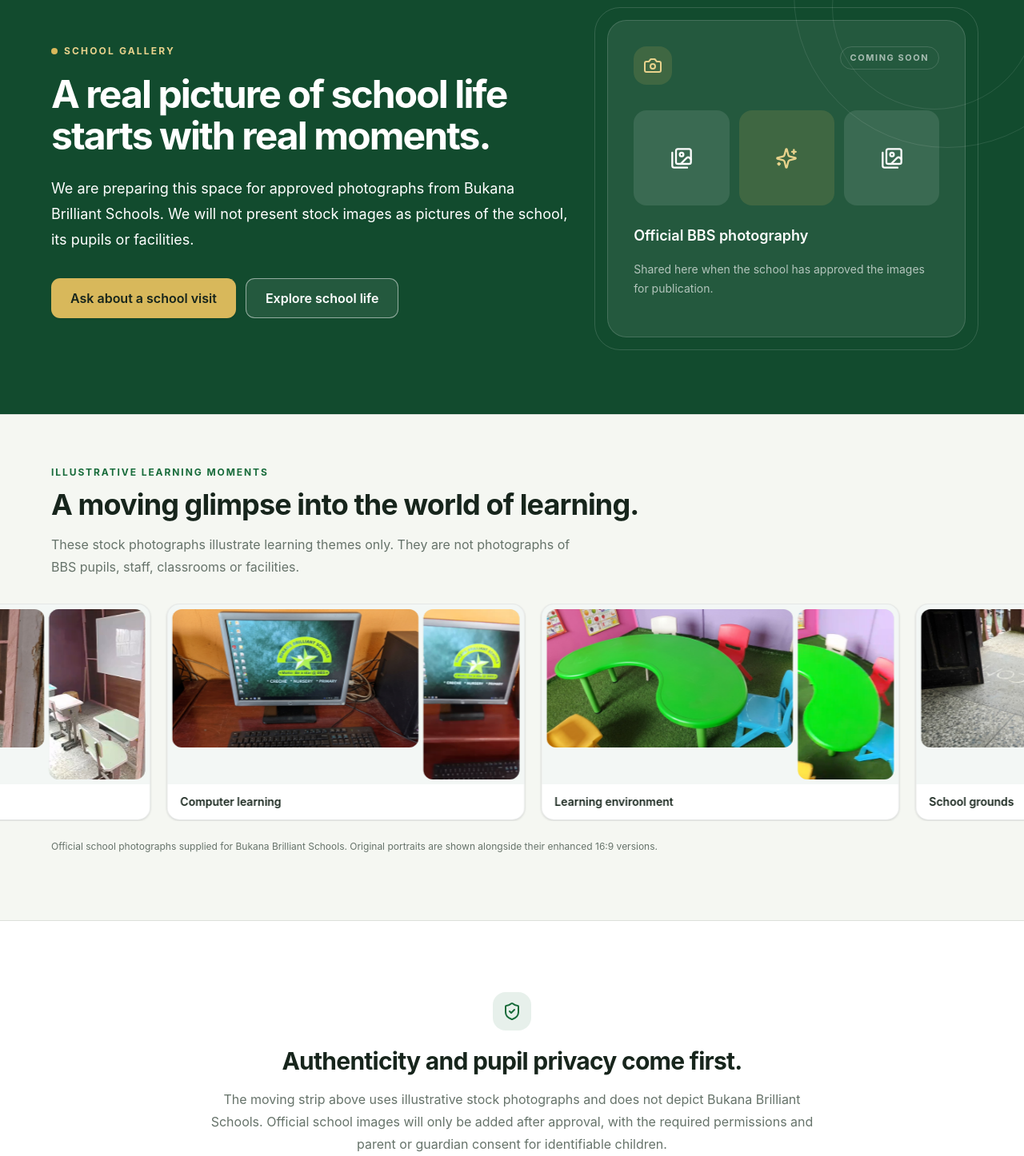
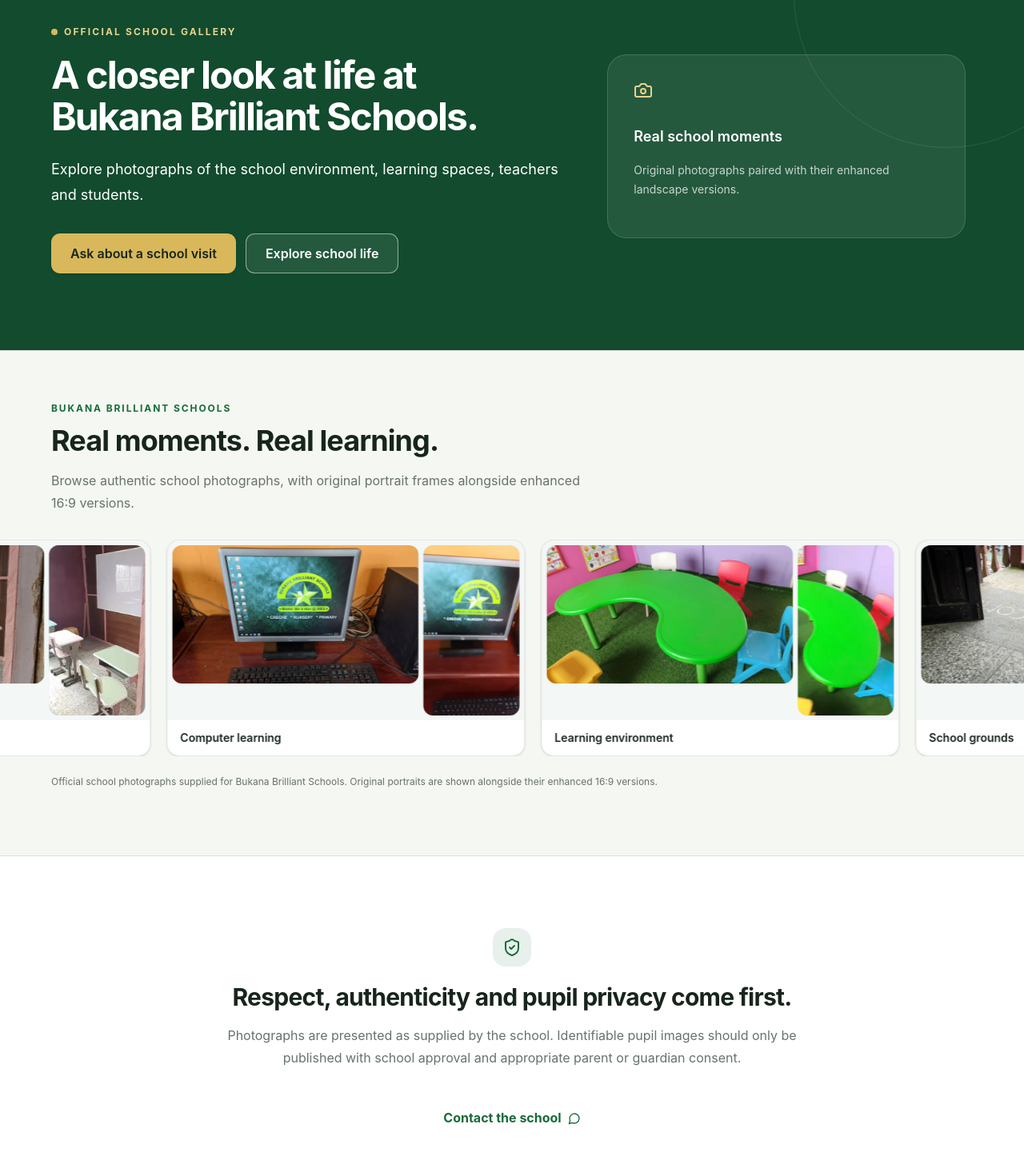
Before and after one commit to blinkzdlfx-cell/bukana-brilliant-schools, a React (Vite) app: page /gallery in a window 1280 px wide. Shown: the part 144-1590 px from the top of the page at 80% size. Built offline with nearby package versions, Linux system fonts and the light colour scheme.

Commit message:
Replace placeholder gallery with official school photos

```diff
--- a/src/pages/GalleryPage.jsx
+++ b/src/pages/GalleryPage.jsx
@@ -1,4 +1,4 @@
-import { Camera, Images, MessageCircle, ShieldCheck, Sparkles } from 'lucide-react';
+import { Camera, MessageCircle, ShieldCheck } from 'lucide-react';
 import { Button } from '@/components/ui/button.jsx';
 import { LearningImageMarquee } from '@/components/ui/learning-image-marquee.jsx';
 
@@ -7,78 +7,18 @@ export function GalleryPage() {
     <>
       <section className="relative isolate overflow-hidden bg-brand-deep text-white">
         <div aria-hidden="true" className="pointer-events-none absolute -right-24 -top-32 h-96 w-96 rounded-full border border-white/10" />
-        <div aria-hidden="true" className="pointer-events-none absolute -right-4 -top-12 h-64 w-64 rounded-full border border-white/10" />
         <div className="container-wide relative grid items-center gap-10 py-16 md:py-20 lg:grid-cols-[1fr_0.72fr] lg:py-24">
           <div>
-            <p className="mb-5 inline-flex items-center gap-2 text-xs font-bold uppercase tracking-[0.18em] text-[#E8D28C]">
-              <span className="h-2 w-2 rounded-full bg-accent" />
-              School gallery
-            </p>
-            <h1 className="max-w-3xl text-balance text-4xl font-bold leading-[1.08] tracking-[-0.04em] text-white sm:text-5xl">
-              A real picture of school life starts with real moments.
-            </h1>
-            <p className="mt-6 max-w-2xl text-base leading-8 text-white sm:text-lg">
-              We are preparing this space for approved photographs from Bukana Brilliant Schools. We will not present stock images as pictures of the school, its pupils or facilities.
-            </p>
-            <div className="mt-8 flex flex-col gap-3 sm:flex-row">
-              <Button variant="accent" href="/contact" className="min-h-12 px-6">
-                Ask about a school visit
-              </Button>
-              <Button variant="secondary" href="/school-life" className="min-h-12 border-white/50 bg-white/8 px-6 text-white shadow-none hover:bg-white hover:text-brand-deep">
-                Explore school life
-              </Button>
-            </div>
+            <p className="mb-5 inline-flex items-center gap-2 text-xs font-bold uppercase tracking-[0.18em] text-[#E8D28C]"><span className="h-2 w-2 rounded-full bg-accent" /> Official school gallery</p>
+            <h1 className="max-w-3xl text-balance text-4xl font-bold leading-[1.08] tracking-[-0.04em] text-white sm:text-5xl">A closer look at life at Bukana Brilliant Schools.</h1>
+            <p className="mt-6 max-w-2xl text-base leading-8 text-white sm:text-lg">Explore photographs of the school environment, learning spaces, teachers and students.</p>
+            <div className="mt-8 flex flex-col gap-3 sm:flex-row"><Button variant="accent" href="/contact" className="min-h-12 px-6">Ask about a school visit</Button><Button variant="secondary" href="/school-life" className="min-h-12 border-white/50 bg-white/8 px-6 text-white shadow-none hover:bg-white hover:text-brand-deep">Explore school life</Button></div>
           </div>
-
-          <div className="relative mx-auto w-full max-w-md">
-            <div className="absolute -inset-4 rounded-[2rem] border border-white/15" />
-            <div className="relative rounded-[1.5rem] border border-white/15 bg-white/8 p-6 backdrop-blur-sm sm:p-8">
-              <div className="flex items-start justify-between gap-4">
-                <span className="flex h-12 w-12 items-center justify-center rounded-2xl bg-accent/15 text-[#E8D28C]">
-                  <Camera aria-hidden="true" className="h-6 w-6" />
-                </span>
-                <span className="rounded-full border border-white/15 px-3 py-1 text-[11px] font-bold uppercase tracking-[0.14em] text-white/60">Coming soon</span>
-              </div>
-              <div className="mt-8 grid grid-cols-3 gap-3" aria-hidden="true">
-                <div className="flex aspect-square items-center justify-center rounded-2xl bg-white/10"><BookIcon /></div>
-                <div className="flex aspect-square items-center justify-center rounded-2xl bg-accent/15 text-[#E8D28C]"><Sparkles className="h-7 w-7" /></div>
-                <div className="flex aspect-square items-center justify-center rounded-2xl bg-white/10"><Images className="h-7 w-7 text-white" /></div>
-              </div>
-              <p className="mt-6 text-lg font-semibold text-white">Official BBS photography</p>
-              <p className="mt-2 text-sm leading-6 text-white/65">Shared here when the school has approved the images for publication.</p>
-            </div>
-          </div>
+          <div className="relative mx-auto w-full max-w-md rounded-[1.5rem] border border-white/15 bg-white/8 p-6 backdrop-blur-sm sm:p-8"><Camera aria-hidden="true" className="h-6 w-6 text-[#E8D28C]" /><p className="mt-8 text-lg font-semibold text-white">Real school moments</p><p className="mt-2 text-sm leading-6 text-white/75">Original photographs paired with their enhanced landscape versions.</p></div>
         </div>
       </section>
-
-      <LearningImageMarquee
-        eyebrow="Illustrative learning moments"
-        title="A moving glimpse into the world of learning."
-        description="These stock photographs illustrate learning themes only. They are not photographs of BBS pupils, staff, classrooms or facilities."
-      />
-
-      <section className="section-pad bg-surface-white">
-        <div className="container-wide">
-          <div className="mx-auto max-w-3xl text-center">
-            <span className="mx-auto flex h-12 w-12 items-center justify-center rounded-2xl bg-brand/10 text-brand">
-              <ShieldCheck aria-hidden="true" className="h-6 w-6" />
-            </span>
-            <h2 className="mt-5 text-balance text-2xl font-bold tracking-tight text-ink-deep sm:text-3xl">
-              Authenticity and pupil privacy come first.
-            </h2>
-            <p className="mt-4 leading-7 text-ink-muted">
-              The moving strip above uses illustrative stock photographs and does not depict Bukana Brilliant Schools. Official school images will only be added after approval, with the required permissions and parent or guardian consent for identifiable children.
-            </p>
-            <a href="/contact" className="mt-6 inline-flex min-h-11 items-center gap-2 font-bold text-brand hover:text-brand-deep">
-              Contact the school <MessageCircle aria-hidden="true" className="h-4 w-4" />
-            </a>
-          </div>
-        </div>
-      </section>
+      <LearningImageMarquee eyebrow="Bukana Brilliant Schools" title="Real moments. Real learning." description="Browse authentic school photographs, with original portrait frames alongside enhanced 16:9 versions." />
+      <section className="section-pad bg-surface-white"><div className="container-wide"><div className="mx-auto max-w-3xl text-center"><span className="mx-auto flex h-12 w-12 items-center justify-center rounded-2xl bg-brand/10 text-brand"><ShieldCheck aria-hidden="true" className="h-6 w-6" /></span><h2 className="mt-5 text-balance text-2xl font-bold tracking-tight text-ink-deep sm:text-3xl">Respect, authenticity and pupil privacy come first.</h2><p className="mt-4 leading-7 text-ink-muted">Photographs are presented as supplied by the school. Identifiable pupil images should only be published with school approval and appropriate parent or guardian consent.</p><a href="/contact" className="mt-6 inline-flex min-h-11 items-center gap-2 font-bold text-brand hover:text-brand-deep">Contact the school <MessageCircle aria-hidden="true" className="h-4 w-4" /></a></div></div></section>
     </>
   );
 }
-
-function BookIcon() {
-  return <Images className="h-7 w-7 text-white" />;
-}
```
